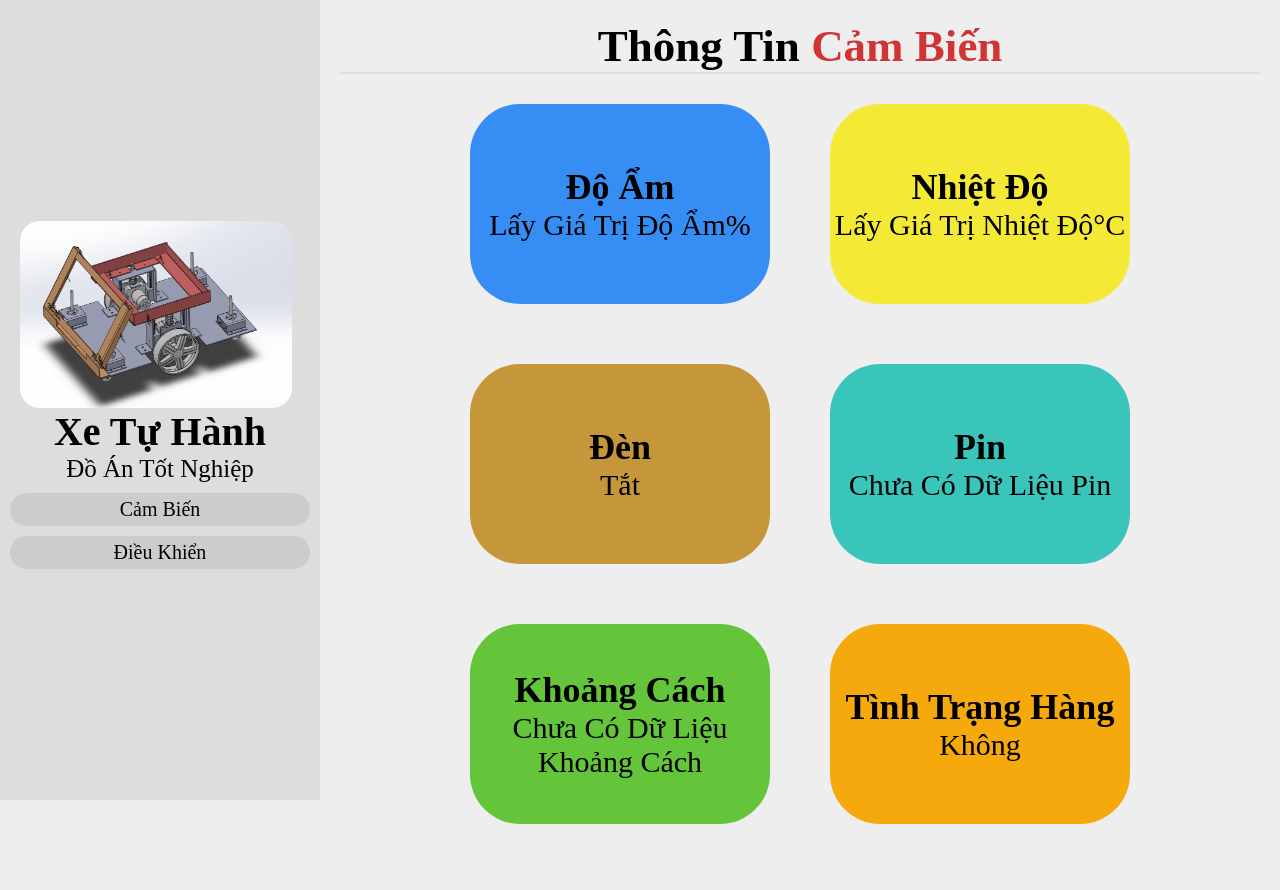
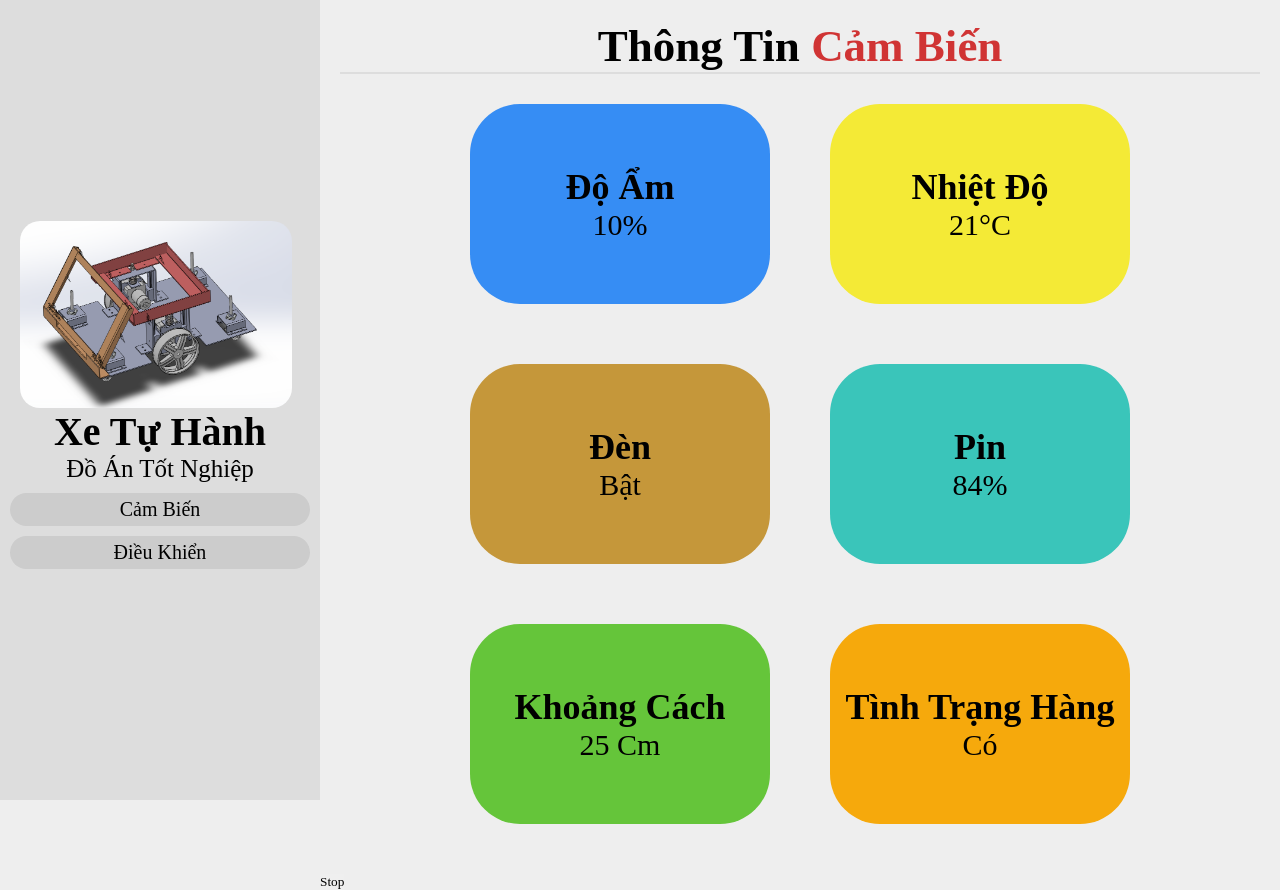
Before and after one commit to sonchung67365/graduate-thesis, a Flask app: page /sensor in a window 1280 px wide. Before the commit the page ends 824 px from the top, so only its background shows below. Run offline with Flask 2, Linux system fonts and the light colour scheme; parts of the project's set-up code (start-up, migrations or seed data) failed here and were passed over; some libraries are stand-ins or nearby versions; some web fonts are replaced.

Commit message:
update sensor use jquery, reload data don't refresh page

```diff
--- a/main.py
+++ b/main.py
@@ -9,7 +9,7 @@ from time import sleep
 
 
 host_name = "0.0.0.0"
-port = 5027
+port = 5028
 
 app = create_app()
 
--- a/web_server/__init__.py
+++ b/web_server/__init__.py
@@ -1,5 +1,7 @@
-from flask import Flask, render_template
+from turtle import distance
+from flask import Flask, render_template, jsonify
 from flask_basicauth import BasicAuth
+import random
 
 
 
@@ -21,11 +23,40 @@ def create_app():
     def index():
         return render_template('index.html')
 
+
+
+    # sensor update data -----------------------------------------------
+
+    @app.route('/_data-sensor')
+    def data_sensor():
+        temp = random.randrange(1,40)
+        humi = random.randrange(1,50)
+        light = random.randrange(0,2)
+        if light == 0: lamp = "Tắt"
+        else : lamp = "Bật"
+        pin = random.randrange(1,100)
+        distance = random.randrange(1,500)
+        goods = random.randrange(0,2)
+        if goods == 0: hasgoods = "Có"
+        else : hasgoods = "Không"
+        return jsonify(
+            temp=temp,
+            humi=humi,
+            lamp=lamp,
+            pin=pin,
+            distance=distance,
+            hasgoods=hasgoods
+        )
+
     @app.route('/sensor')
     def sensor():
         temp = "lấy giá trị nhiệt độ" #thay bằng hàm lấy giá trị
         humi = "lấy giá trị độ ẩm" #thay bằng hàm lấy giá trị
-        return render_template('sensor.html', temp=temp, humi=humi)
+        lamp = "lấy giá trị độ ẩm" #thay bằng hàm lấy giá trị
+        pin = "lấy giá trị độ ẩm" #thay bằng hàm lấy giá trị
+        distance = "lấy giá trị độ ẩm" #thay bằng hàm lấy giá trị
+        hasgoods = "lấy giá trị độ ẩm" #thay bằng hàm lấy giá trị
+        return render_template('sensor.html', temp=temp, humi=humi, lamp=lamp, pin=pin, distance=distance, hasgoods=hasgoods)
 
     #control -----------------------------------------------------------------
     from module import check
--- a/web_server/static/info.css
+++ b/web_server/static/info.css
@@ -8,6 +8,7 @@
 .info .content {
     margin: 1rem;
     border-bottom: 0.2rem solid var(--grey-color);
+    padding-bottom: 1rem;
 }
 
 .info .content p {
@@ -21,7 +22,7 @@
     height: auto;
     box-sizing: border-box;
     margin: 1rem;
-    font-size: 1.5rem;
+    font-size: 1.65rem;
   }
 
 .info .member .box img {
--- a/web_server/templates/sensor.html
+++ b/web_server/templates/sensor.html
@@ -14,67 +14,43 @@
 
         <div class="box box-humi">
             <b><big>độ ẩm</big></b>
-            <p class="value">
-                {% if humi %}
-                    {{ humi }}%
-                {% else %}
-                    Chưa có dữ liệu độ ẩm
-                {% endif %}
+            <p class="value" id="humi">
+                Chưa có dữ liệu
             </p>
         </div>
 
         <div class="box box-temp">
             <b><big>nhiệt độ</big></b>
-            <p class="value">
-                {% if temp %}
-                    {{ temp }}&degC
-                {% else %}
-                    Chưa có dữ liệu nhiệt độ
-                {% endif %}
+            <p class="value" id="temp">
+                Chưa có dữ liệu
             </p>
         </div>
 
         <div class="box box-lamp">
             <b><big>đèn</big></b>
-            <p class="value">
-                {% if lamp %}
-                    Bật
-                {% else %}
-                    Tắt
-                {% endif %}
+            <p class="value" id="lamp">
+                Chưa có dữ liệu
             </p>
         </div>
 
         <div class="box box-pin">
             <b><big>pin</big></b>
-            <p class="value">
-                {% if pin %}
-                    {{ pin }}%
-                {% else %}
-                    Chưa có dữ liệu pin
-                {% endif %}
+            <p class="value" id="pin">
+                Chưa có dữ liệu
             </p>
         </div>
 
         <div class="box box-distance">
             <b><big>khoảng cách</big></b>
-            <p class="value">
-                {% if distance %}
-                    {{ distance }} cm
-                {% else %}
-                    Chưa có dữ liệu khoảng cách
-                {% endif %}
+            <p class="value" id="distance">
+                Chưa có dữ liệu
             </p>
         </div>
 
         <div class="box box-hasgoods">
             <b><big>Tình trạng hàng</big></b>
-            <p class="value">
-                {% if hasgoods %}
-                    Có
-                {% else %}
-                    Không
-                {% endif %}
+            <p class="value" id="hasgoods">
+                Chưa có dữ liệu
             </p>
         </div>
 
@@ -82,6 +58,34 @@
 
 </section>
 
+<button onclick="stopTextColor();">Stop</button>
+
 <!-- sensor section start -->
 
+<script type="text/javascript" src="http://ajax.googleapis.com/ajax/libs/jquery/1.4.2/jquery.min.js"></script>
+<script type="text/javascript">
+    var $SCRIPT_ROOT = {{ request.script_root|tojson|safe }};
+
+    var intervalID = setInterval(update_values, 1000);
+
+    function update_values() {
+        $.getJSON($SCRIPT_ROOT + '/_data-sensor',
+
+        function(data) {
+            $('#temp').text(data.temp +"°C");
+            $('#humi').text(data.humi + "%");
+            $('#lamp').text(data.lamp);
+            $('#pin').text(data.pin + "%");
+            $('#distance').text(data.distance + " cm");
+            $('#hasgoods').text(data.hasgoods);
+            console.log(data)
+        });
+    };
+
+    function stopTextColor() {
+        clearInterval(intervalID);
+    }
+
+</script>
+
 {% endblock %}
```
Also changed, not shown: web_server/templates/index.html (+10 -4 lines).
